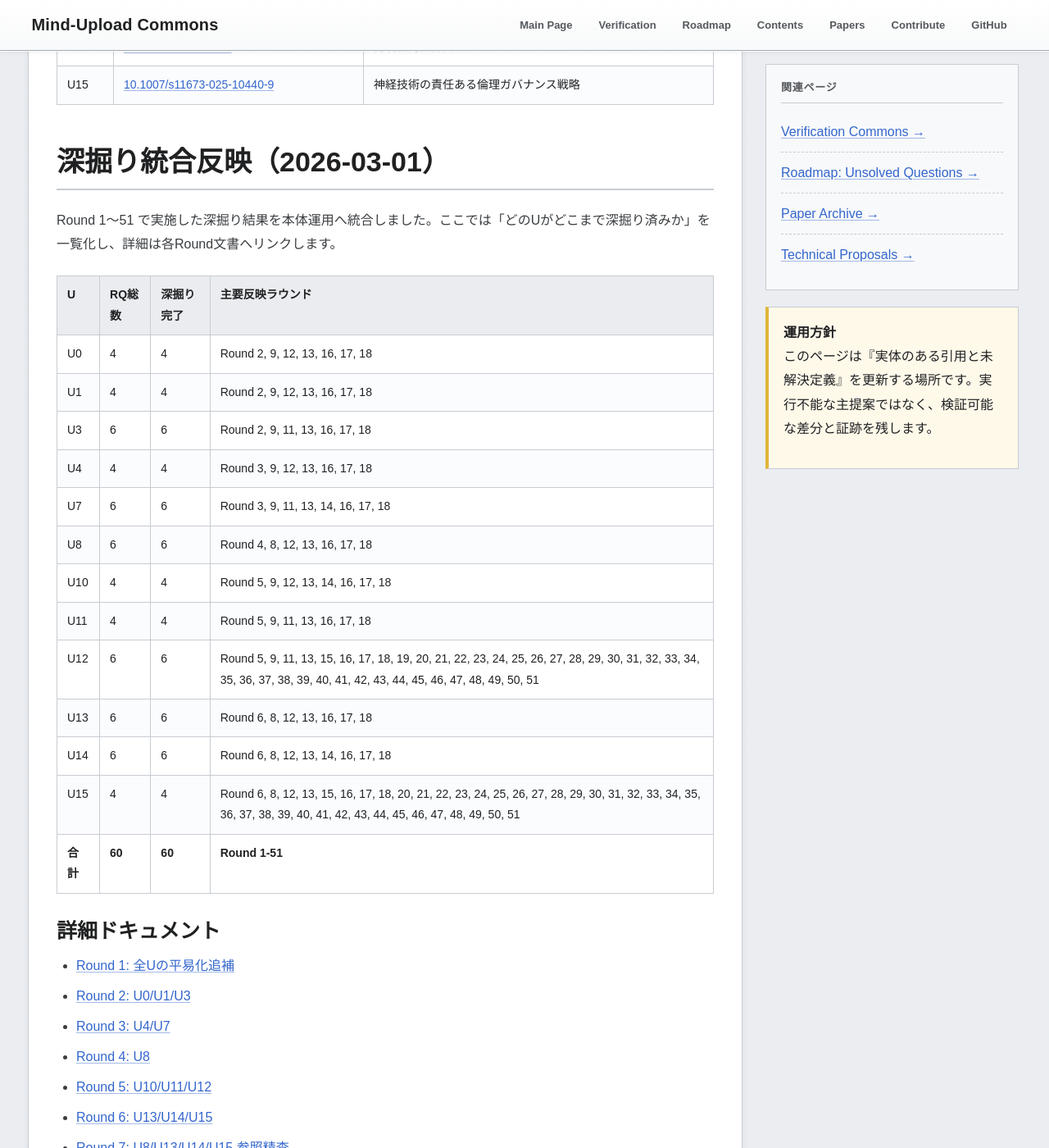
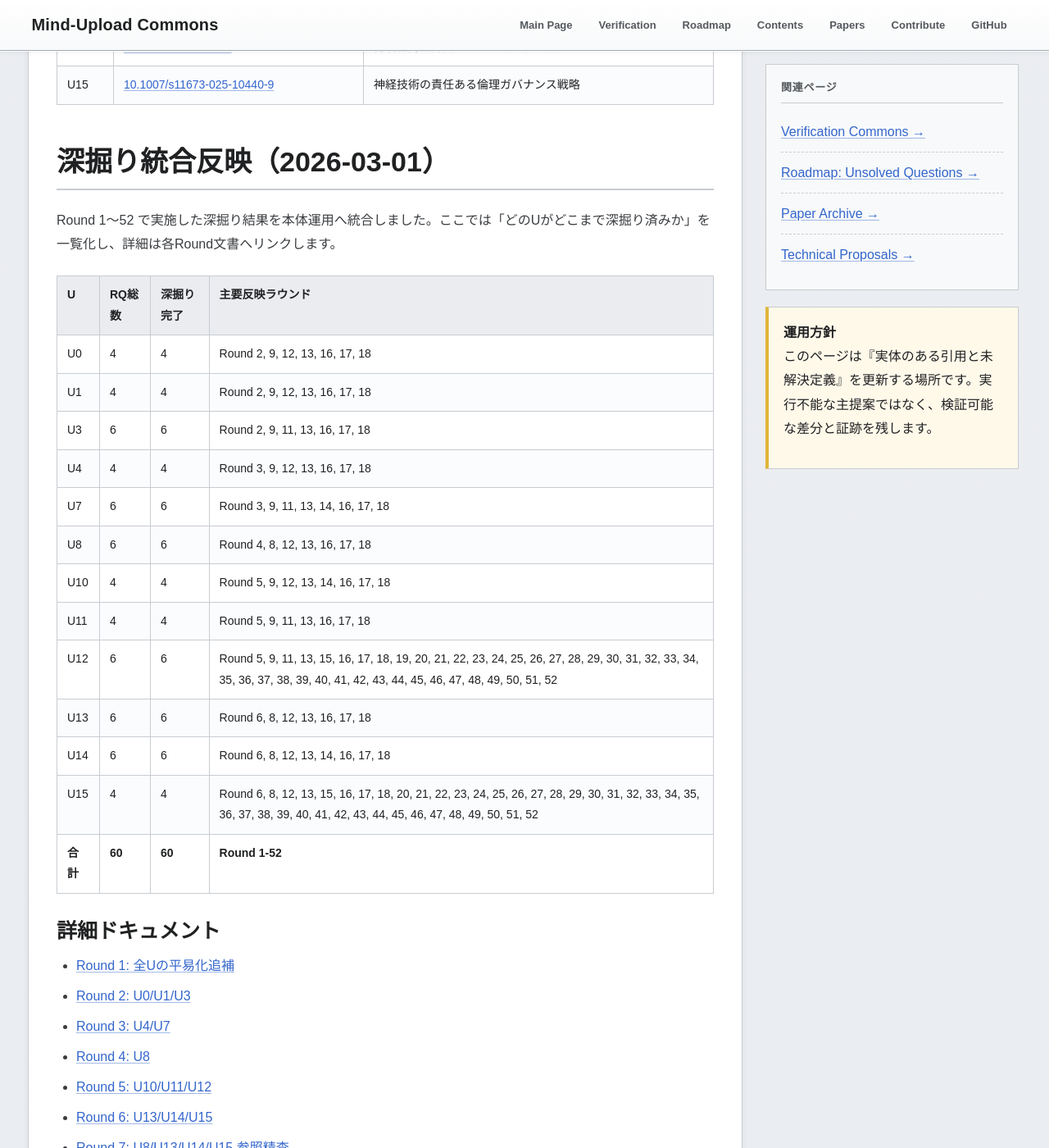
Before and after one commit to yasufumi-nakata/eegflow, a Jekyll site: the page built from research_harvest_50.md, in a window 1280 px wide and 1400 px high, scrolled down 6243 px. Shown: the whole window at 82% size. Built offline with Jekyll 4.4.1, drawn with Linux system fonts in a browser that asks for light colours; some of the changed text lies outside the part shown.

Commit message:
Add Round 52 raise-candidate review and watch-cycle commitment

```diff
--- a/research_harvest_50.md
+++ b/research_harvest_50.md
@@ -156,7 +156,7 @@
 <section class="section" id="deepening-integration-20260301">
 <h2 class="section-title">深掘り統合反映（2026-03-01）</h2>
 <p>
-Round 1〜51 で実施した深掘り結果を本体運用へ統合しました。ここでは「どのUがどこまで深掘り済みか」を一覧化し、詳細は各Round文書へリンクします。
+Round 1〜52 で実施した深掘り結果を本体運用へ統合しました。ここでは「どのUがどこまで深掘り済みか」を一覧化し、詳細は各Round文書へリンクします。
 </p>
 <table class="data-table">
 <thead><tr><th>U</th><th>RQ総数</th><th>深掘り完了</th><th>主要反映ラウンド</th></tr></thead><tbody>
@@ -168,11 +168,11 @@
 <tr><td>U8</td><td>6</td><td>6</td><td>Round 4, 8, 12, 13, 16, 17, 18</td></tr>
 <tr><td>U10</td><td>4</td><td>4</td><td>Round 5, 9, 12, 13, 14, 16, 17, 18</td></tr>
 <tr><td>U11</td><td>4</td><td>4</td><td>Round 5, 9, 11, 13, 16, 17, 18</td></tr>
-<tr><td>U12</td><td>6</td><td>6</td><td>Round 5, 9, 11, 13, 15, 16, 17, 18, 19, 20, 21, 22, 23, 24, 25, 26, 27, 28, 29, 30, 31, 32, 33, 34, 35, 36, 37, 38, 39, 40, 41, 42, 43, 44, 45, 46, 47, 48, 49, 50, 51</td></tr>
+<tr><td>U12</td><td>6</td><td>6</td><td>Round 5, 9, 11, 13, 15, 16, 17, 18, 19, 20, 21, 22, 23, 24, 25, 26, 27, 28, 29, 30, 31, 32, 33, 34, 35, 36, 37, 38, 39, 40, 41, 42, 43, 44, 45, 46, 47, 48, 49, 50, 51, 52</td></tr>
 <tr><td>U13</td><td>6</td><td>6</td><td>Round 6, 8, 12, 13, 16, 17, 18</td></tr>
 <tr><td>U14</td><td>6</td><td>6</td><td>Round 6, 8, 12, 13, 14, 16, 17, 18</td></tr>
-<tr><td>U15</td><td>4</td><td>4</td><td>Round 6, 8, 12, 13, 15, 16, 17, 18, 20, 21, 22, 23, 24, 25, 26, 27, 28, 29, 30, 31, 32, 33, 34, 35, 36, 37, 38, 39, 40, 41, 42, 43, 44, 45, 46, 47, 48, 49, 50, 51</td></tr>
-<tr><td><strong>合計</strong></td><td><strong>60</strong></td><td><strong>60</strong></td><td><strong>Round 1-51</strong></td></tr>
+<tr><td>U15</td><td>4</td><td>4</td><td>Round 6, 8, 12, 13, 15, 16, 17, 18, 20, 21, 22, 23, 24, 25, 26, 27, 28, 29, 30, 31, 32, 33, 34, 35, 36, 37, 38, 39, 40, 41, 42, 43, 44, 45, 46, 47, 48, 49, 50, 51, 52</td></tr>
+<tr><td><strong>合計</strong></td><td><strong>60</strong></td><td><strong>60</strong></td><td><strong>Round 1-52</strong></td></tr>
 </tbody></table>
 
 <h3>詳細ドキュメント</h3>
@@ -228,6 +228,7 @@
 <li><a href="research_deepening_round49_2026-03-01.html">Round 49: 監視窓実行ログとraise判定ゲートの固定</a></li>
 <li><a href="research_deepening_round50_2026-03-01.html">Round 50: 再開準備度スコアと監視ハンドオフチェックポイントの固定</a></li>
 <li><a href="research_deepening_round51_2026-03-01.html">Round 51: 再開候補スクリーニングと監視継続コミットメントの固定</a></li>
+<li><a href="research_deepening_round52_2026-03-01.html">Round 52: raise候補レビューと監視サイクル確約の固定</a></li>
 </ul>
 
 <h3>整合性監査（証跡）</h3>
@@ -533,6 +534,12 @@
 Round 51 の再開候補スクリーニングと監視継続コミットメントの固定は
 <a href="automation/rq_regulation_reopen_candidate_screening_round51_2026-03-01.csv" target="_blank">rq_regulation_reopen_candidate_screening_round51_2026-03-01.csv</a>（問い別再開候補スクリーニング）と
 <a href="automation/rq_regulation_monitor_continuity_commitment_round51_2026-03-01.csv" target="_blank">rq_regulation_monitor_continuity_commitment_round51_2026-03-01.csv</a>（問い別監視継続コミットメント）
+に記録しています。
+</p>
+<p class="small">
+Round 52 のraise候補レビューと監視サイクル確約の固定は
+<a href="automation/rq_regulation_raise_candidate_review_round52_2026-03-01.csv" target="_blank">rq_regulation_raise_candidate_review_round52_2026-03-01.csv</a>（問い別raise候補レビュー）と
+<a href="automation/rq_regulation_watch_cycle_commitment_round52_2026-03-01.csv" target="_blank">rq_regulation_watch_cycle_commitment_round52_2026-03-01.csv</a>（問い別監視サイクル確約）
 に記録しています。
 </p>
 </section>
```
Also changed, not shown: automation/rq_regulation_raise_candidate_review_round52_2026-03-01.csv (added, +11 -0 lines), automation/rq_regulation_watch_cycle_commitment_round52_2026-03-01.csv (added, +11 -0 lines), research_deepening_continue_guide_2026-03-01.md (+6 -2 lines), research_deepening_round52_2026-03-01.md (added, +64 -0 lines).
